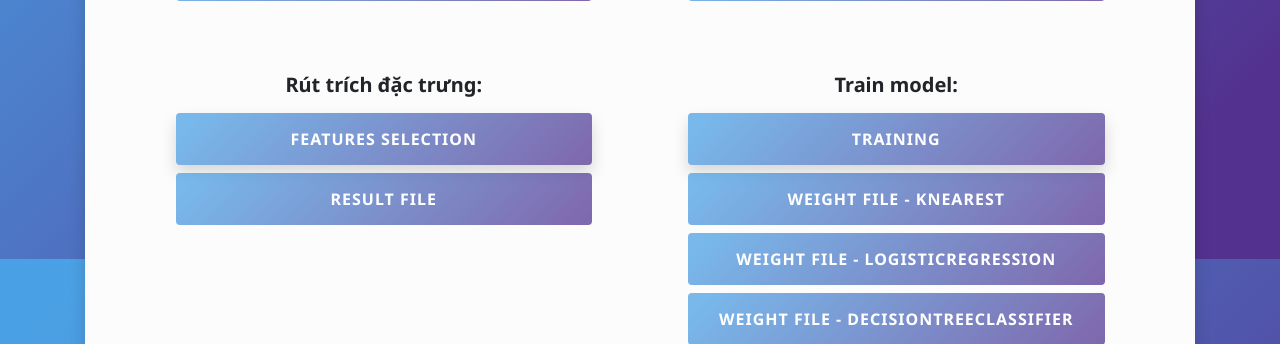
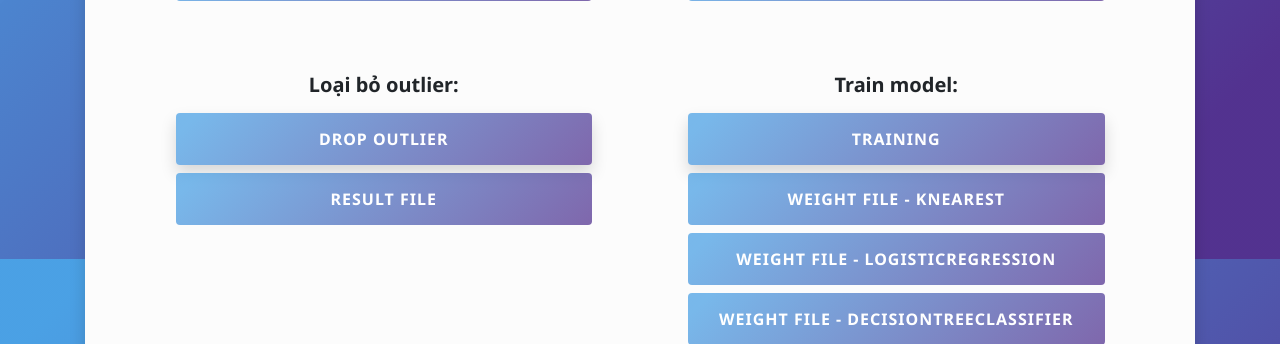
Before and after one commit to conlocxoaythuytrieu/KTDL_DA_CK, a Django app: page / in a window 1280 px wide. Shown: the part 541-885 px from the top of the page. Run offline with Django 3.2, Linux system fonts and the light colour scheme; some libraries are stand-ins or nearby versions.

Commit message:
drop outlier

```diff
--- a/home/templates/home/index.html
+++ b/home/templates/home/index.html
@@ -110,7 +110,7 @@
                                                 {% csrf_token %}
                                                 <label for="feature-selectselect">
                                                     <h5>
-                                                        <b>Rút trích đặc trưng:</b>
+                                                        <b>Loại bỏ outlier:</b>
                                                     </h5>
                                                 </label>
                                                 <input type="text" name="iddata" value="extract_feature" hidden
@@ -118,7 +118,7 @@
                                                 <div>
                                                     <button class="shadow btn btn-primary btn-block gradient"
                                                         type="submit">
-                                                        Features Selection
+                                                        Drop outlier
                                                     </button>
                                                     <a class="btn btn-primary btn-block gradient" role="button"
                                                         href="/csv/preprocess/feature_extraction.csv">
```
